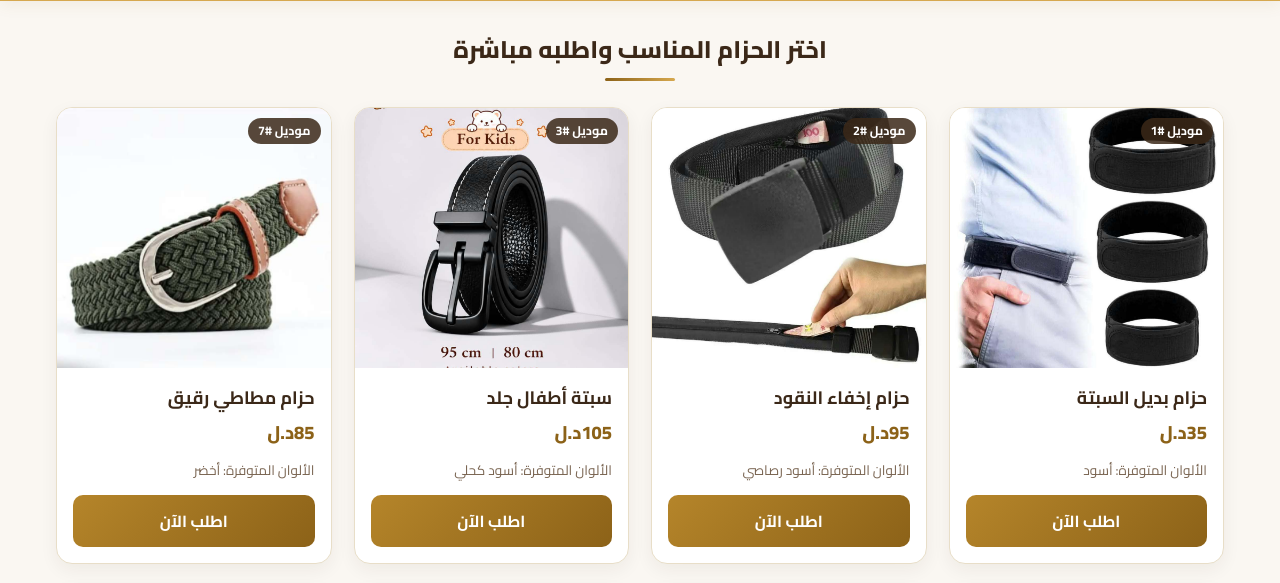
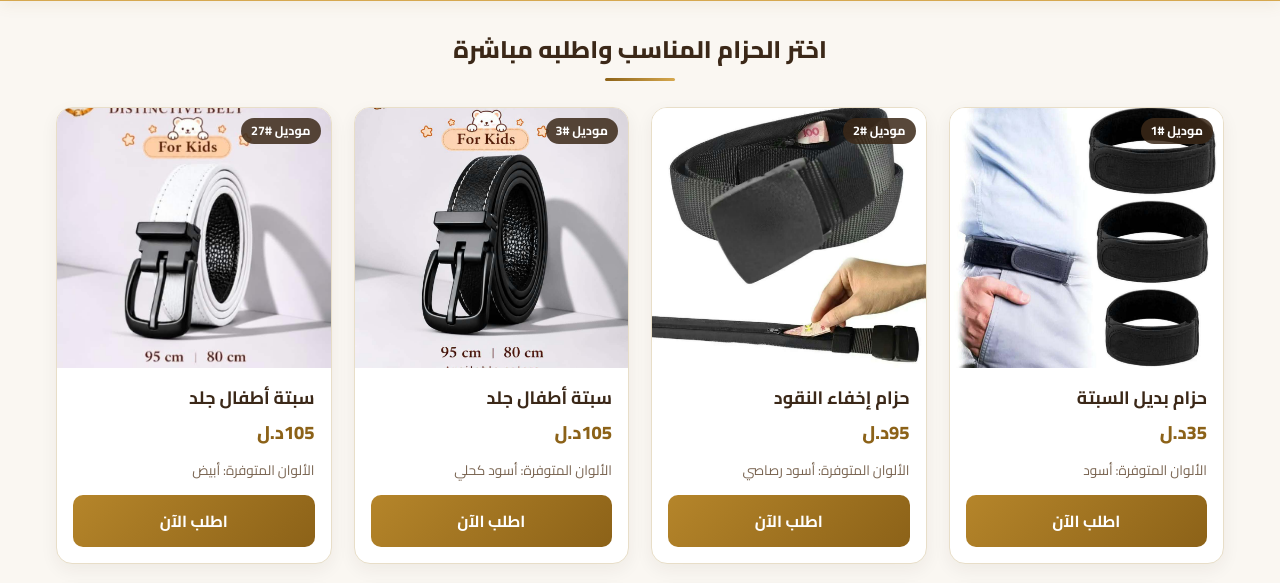
Before and after one commit to aliabohajar1616-cloud/septa-store, a plain HTML site: page index.html in a window 1280 px wide. Shown: the part 183-766 px from the top of the page. Drawn offline with Linux system fonts and the light colour scheme.

Commit message:
Update index.html

```diff
--- a/index.html
+++ b/index.html
@@ -457,7 +457,8 @@
       { id: 1,  img: "septa1.jpg",  name: "حزام بديل السبتة",  price: "35د.ل", colors: ["أسود"] },
       { id: 2,  img: "septa2.jpg",  name: "حزام إخفاء النقود",  price:"95د.ل", colors: [ "أسود رصاصي"] },
       { id: 3,  img: "septa3.jpg",  name:"سبتة أطفال جلد",  price:"105د.ل", colors: ["أسود كحلي"] },
-
+         { id: 27, img: "septa27.jpg", name: "سبتة  أطفال جلد", price: "105د.ل", colors: ["أبيض"] },
+       { id: 28, img: "septa28.jpg", name: "سبتة أطفال جلد", price: "105د.ل", colors: ["بني عسلي"] },
       { id: 7,  img: "septa7.jpg",  name: "حزام مطاطي رقيق",  price: "85د.ل", colors: ["أخضر"] },
       { id: 8,  img: "septa8.jpg",  name: "حزام مطاطي رقيق",  price: "85د.ل", colors: ["أزرق خفيف"] },
       { id: 9,  img: "septa9.jpg",  name: "حزام مطاطي رقيق",  price: "85د.ل", colors: ["أزرق داكن"] },
@@ -478,8 +479,8 @@
        { id: 24, img: "septa24.jpg", name:"حزام نسائي جلد", price: "75د.ل", colors: ["بيج فاتح"] },
        { id: 25, img: "septa25.jpg", name: "حزام  نسائي داخلي", price: "75د.ل", colors: ["بني"] },
        { id: 26, img: "septa26.jpg", name: "حزام  نسائي جلد", price: "75د.ل", colors: ["أبيض"] },
-       { id: 27, img: "septa27.jpg", name: "سبتة  أطفال جلد", price: "105د.ل", colors: ["أبيض"] },
-        { id: 28, img: "septa28.jpg", name: "سبتة أطفال جلد", price: "105د.ل", colors: ["بني عسلي"] },
+
+
         { id: 29, img: "septa29.jpg", name: "حزام  نسائي جلد", price: "75د.ل", colors: ["بني بيج"] },
     ];
 
```
